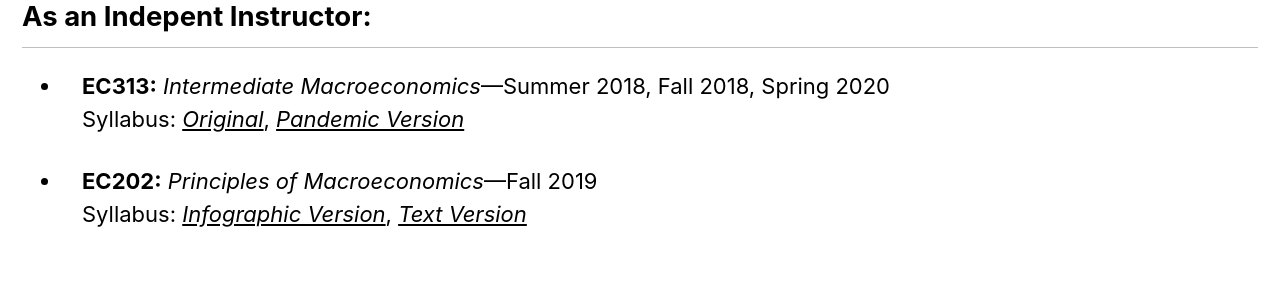
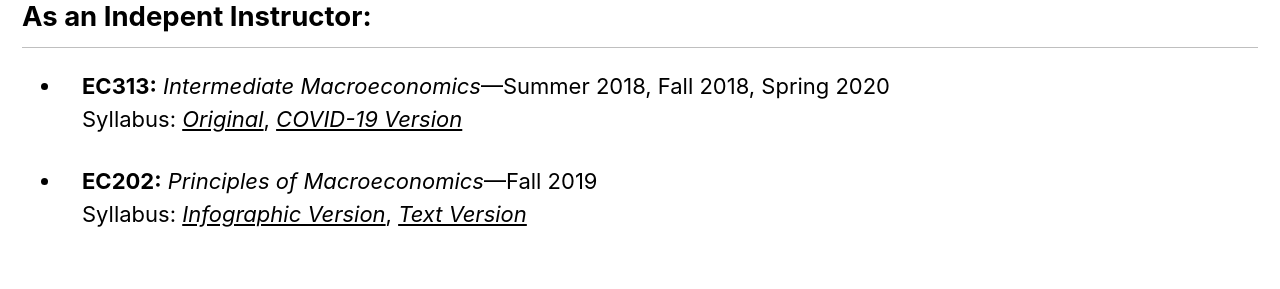
Before and after one commit to mibarnes/chandlerlester.github.io, a Jekyll site: the page built from _pages/teaching.md, in a window 1280 px wide. Shown: the part 270-559 px from the top of the page. Built offline with Jekyll 4.4.1, drawn with Linux system fonts in a browser that asks for light colours; nearby versions of some CDN libraries.

Commit message:
Update teaching.md

```diff
--- a/_pages/teaching.md
+++ b/_pages/teaching.md
@@ -16,7 +16,7 @@ class: wide
 ## As an Indepent Instructor:
 
 - **EC313:** *Intermediate Macroeconomics*&mdash;Summer 2018, Fall 2018, Spring 2020
-   Syllabus: [*Original*](../images/EC313_F2018.pdf), [*Pandemic Version*](../images/EC313_SP20.pdf)
+   Syllabus: [*Original*](../images/EC313_F2018.pdf), [*COVID-19 Version*](../images/EC313_SP20.pdf)
 
 - **EC202:** *Principles of Macroeconomics*&mdash;Fall 2019
   Syllabus: [*Infographic Version*](../images/ec202-fall2019_40286598.pdf), [*Text Version*](../images/EC202_F19.pdf)
```
